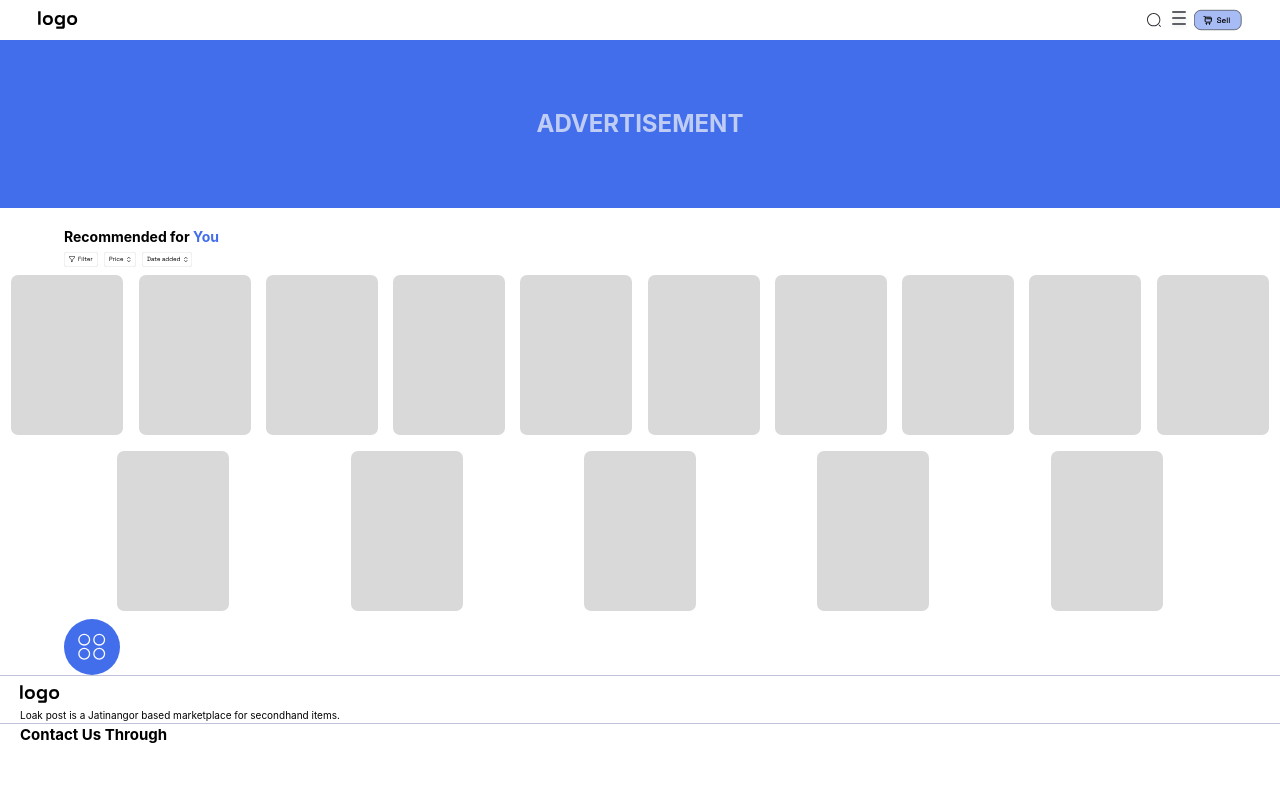
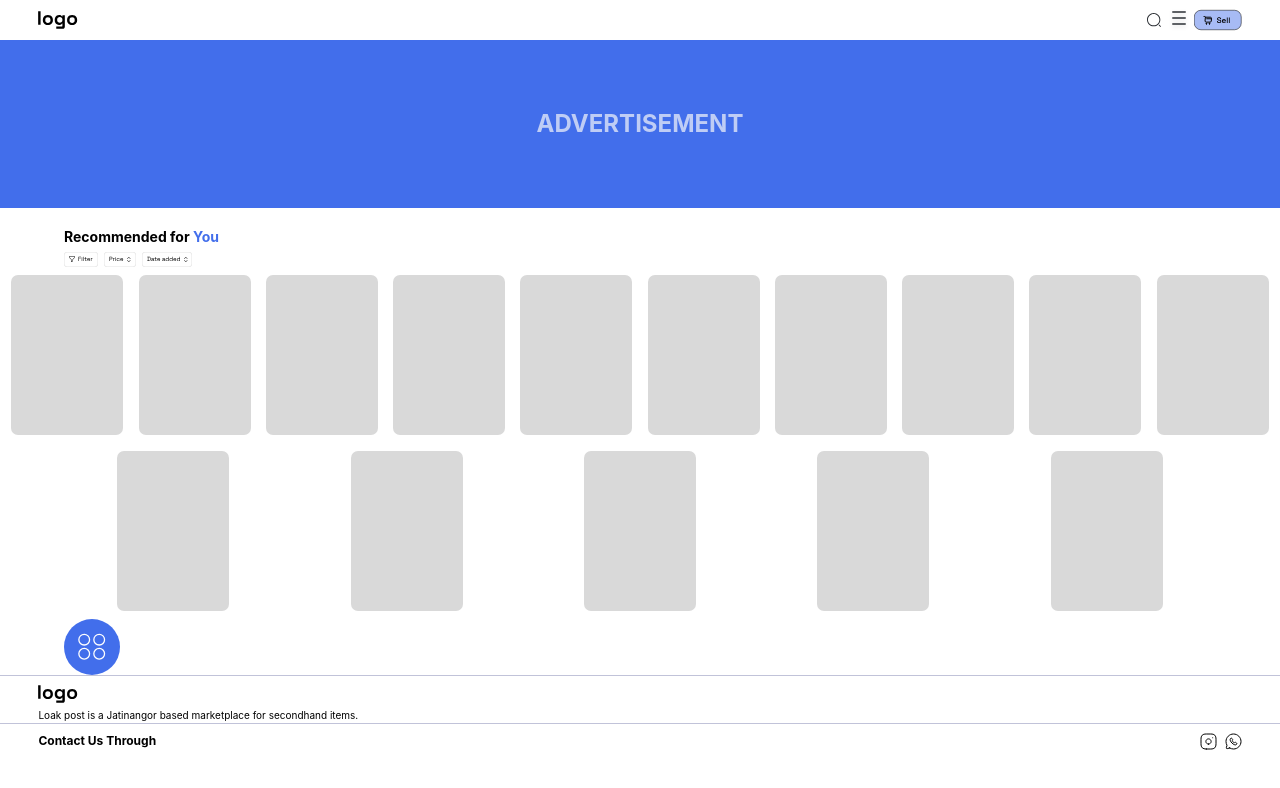
Before and after one commit to Nerggg/React-Training-Nerg, a React (Create React App) app: page / in a window 1280 px wide. Shown: the top 788 px of the page. Built offline with nearby package versions, Linux system fonts and the light colour scheme.

Commit message:
perbaikan footer

```diff
--- a/src/Features/Footer/footer.js
+++ b/src/Features/Footer/footer.js
@@ -4,11 +4,17 @@ import WaIcon from '../../Assets/wa-icon.svg';
 
 function Footer() {
   return (
-    <div className="sticky absolute bottom-0 w-full h-[100px] bg-white border-bordergray border-t">
-      <img src={LoakpostLogo} alt="Loakpost Logo" className="mt-2 ml-5 w-10 h-5" />
-      <div className="mt-1 ml-5 w-[60%] text-[10px]">Loak post is a Jatinangor based marketplace for secondhand items.</div>
-      <div className="w-full flex border-bordergray border-t items-center">
-        <div className="ml-5 text-[15px] font-bold">Contact Us Through</div>
+    <div className="sticky absolute bottom-0 w-full h-[100px] bg-white border-bordergray border-t items-center">
+      <img src={LoakpostLogo} alt="Loakpost Logo" className="mt-2 ml-[3%] w-10 h-5" />
+      <div className="mt-1 ml-[3%] w-[60%] text-[10px]">Loak post is a Jatinangor based marketplace for secondhand items.</div>
+      <div className="flex relative w-full h-[35px] items-center border-bordergray border-t">
+        <div className="justify-start w-full ml-[3%]">
+          <div className="font-bold text-[12px]">Contact Us Through</div>
+        </div>
+        <div className="justify-end w-full flex mr-[3%]">
+          <img src={IgIcon} alt="Instagram Icon" className="float-left" />
+          <img src={WaIcon} alt="Whatsapp Icon" className="float-left pl-2" />
+        </div>
       </div>
     </div>
   );
```
